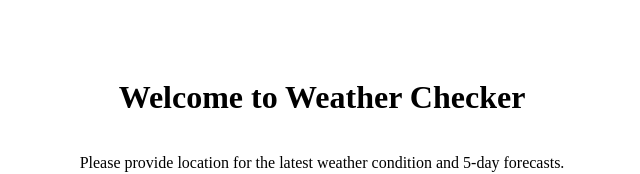
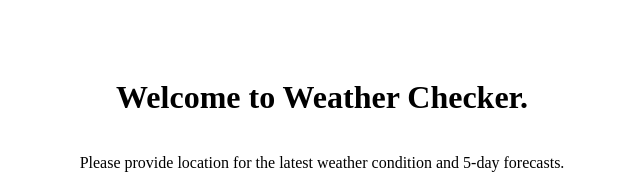
Before and after one commit to dmkhang1101/Weather_Checker, a React (Create React App) app: page / in a window 1280 px wide. Shown: the top 174 px of the page, without its empty margins (318-958 px from the left). Built offline with nearby package versions, Linux system fonts and the light colour scheme.

Commit message:
Update Home.js

```diff
--- a/src/pages/Home/Home.js
+++ b/src/pages/Home/Home.js
@@ -22,14 +22,14 @@ function Home() {
                 localStorage.setItem('current_weather',weather)
                 navigate('/result')
             })
-          .catch(error => console.log(error));
+          .catch(error => alert(error));
     }
 
     function handleCurrentLocation() {
         if (navigator.geolocation) {
           navigator.geolocation.getCurrentPosition(success, error);
         } else {
-          console.log("Geolocation not supported");
+          alert("Geolocation not supported");
         }
     }
 
@@ -41,7 +41,7 @@ function Home() {
     }
 
     function error() {
-        console.log("Unable to retrieve your location");
+        alert("Unable to retrieve your location");
     }
 
     function handleSubmit() {
@@ -53,12 +53,12 @@ function Home() {
                 setLocation({latitude, longitude})
                 fetchCurrentWeather(latitude,longitude)
             })
-            .catch(error => console.log(error))
+            .catch(error => alert(error))
     }
 
     return (
       <div className="Home">
-        <h1>Welcome to Weather Checker</h1>
+        <h1>Welcome to Weather Checker.</h1>
         <p>Please provide location for the latest weather condition and 5-day forecasts.</p>
             <div className = "wrapper">
                 <TextField
```
